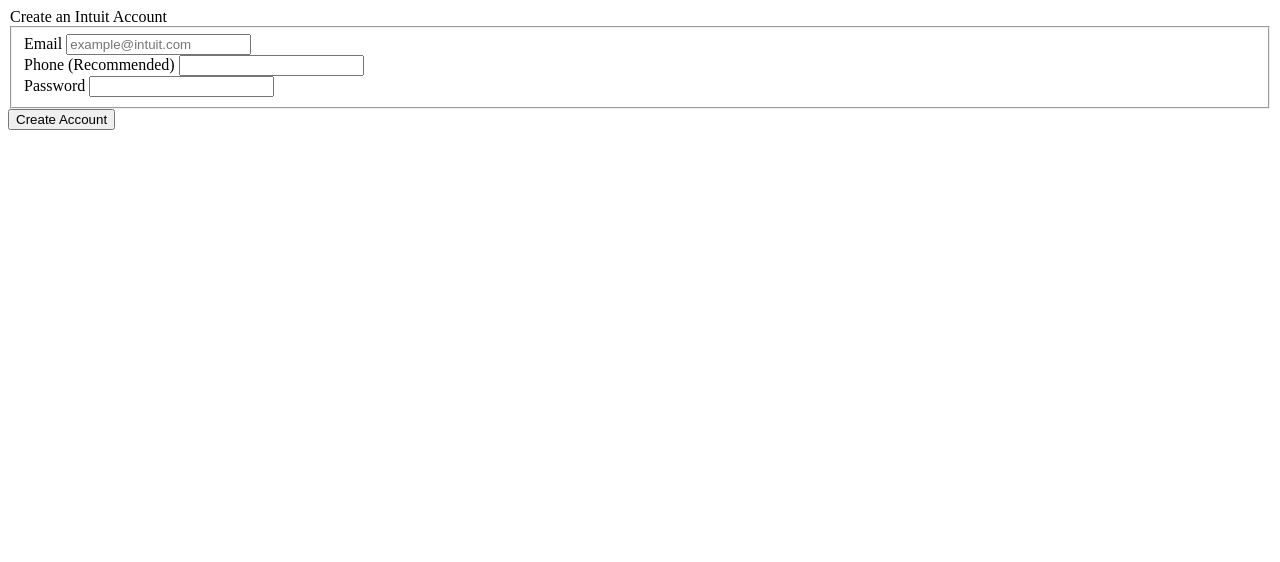
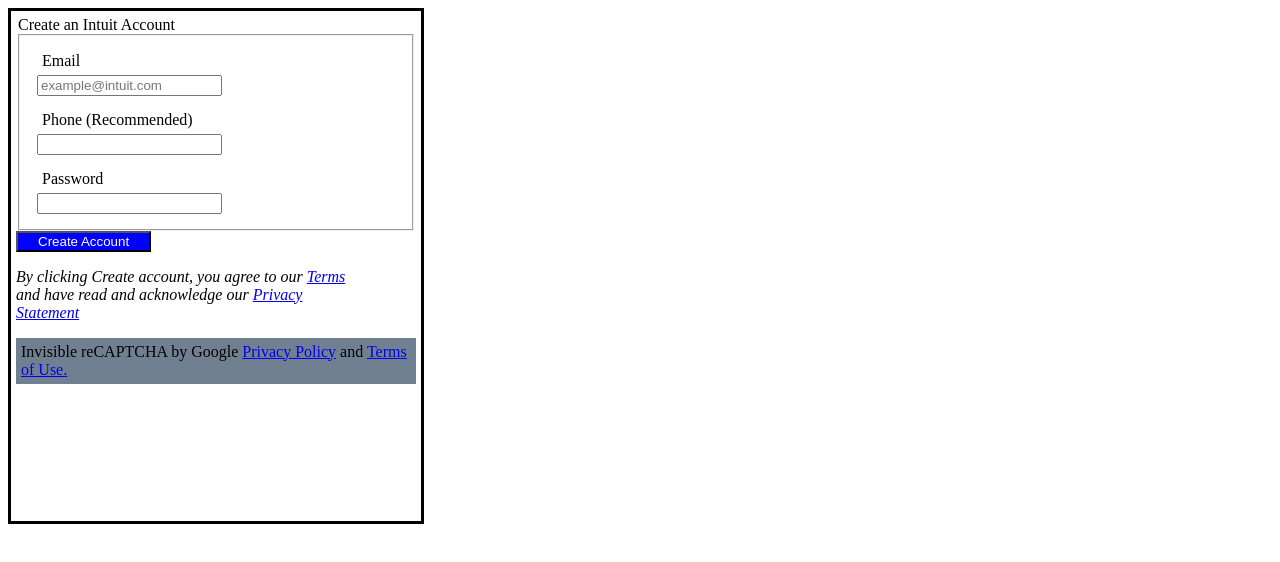
Before and after one commit to brentcam250/mint_html_form, a plain HTML site: page mint.html in a window 1280 px wide. Drawn offline with Linux system fonts and the light colour scheme.

Commit message:
adding more detail, some styling

```diff
--- a/mint.html
+++ b/mint.html
@@ -7,24 +7,32 @@
   <nav>
 
   </nav>
-  <form>
+  <div class = 'container'>
+    <form class = 'form'>
       <legend>Create an Intuit Account</legend>
       <fieldset class = 'account-info'>
         <div>
-        <label>Email</label>
+          <div><label>Email</label></div>
           <input type = 'email' name = 'email' placeholder="example@intuit.com">
         </div>
         <div>
-        <label>Phone (Recommended)</label>
+          <div><label>Phone (Recommended)</label></div>
           <input type = 'text' name = 'phone'>
         </div>
         <div>
-        <label>Password</label>
+          <div><label>Password</label></div>
           <input type = 'password' name = 'password' >
         </div>
       </fieldset>
-    <button name = 'submit'>
+      <button name = 'submit' class = 'button'>
         Create Account
       </button>
+      <section>
+        <p class = 'italics'>By clicking Create account, you agree to our <a href = '#'>Terms</a><br /> and have read and acknowledge our <a href = '#'>Privacy<br />Statement</a></p>
+      </section>
     </form>
+    <div class = 'captcha'>
+      Invisible reCAPTCHA by Google <a href = '#'>Privacy Policy</a> and <a href = '#'>Terms of Use.</a>
+    </div>
+  </div>
 </body>
--- a/style.css
+++ b/style.css
@@ -1,3 +1,30 @@
 nav {
   background-color: slateblue;
 }
+
+.button {
+  background-color: blue;
+  color: white;
+  padding-left:  20px;
+  padding-right:  20px;
+
+}
+
+.italics {
+  font-style: italic;
+}
+
+.form {
+
+}
+.container {
+  border-style: solid;
+  height: 500px;
+  width:  400px;
+}
+.captcha {
+  background-color: slategray;
+}
+div{
+  padding: 5px;
+}
```
Lines whose indentation alone changed are shown as unchanged.
